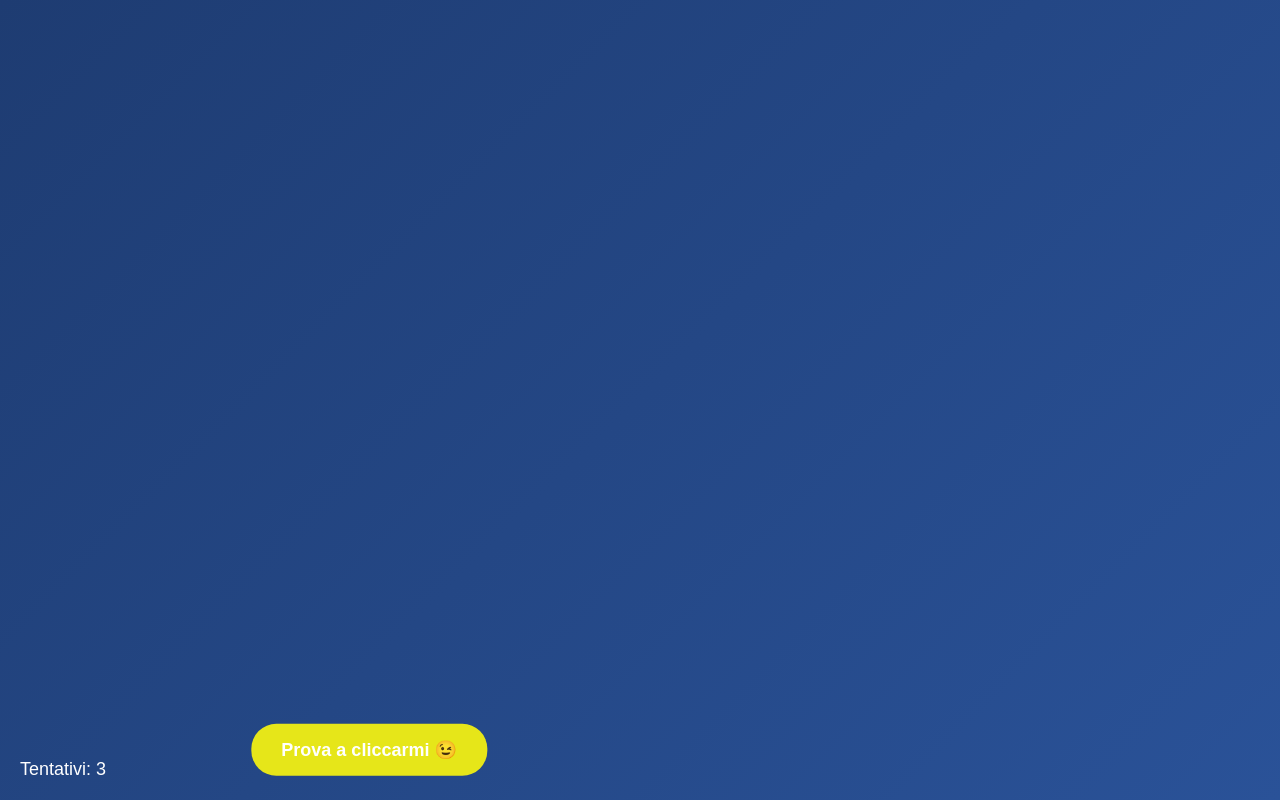
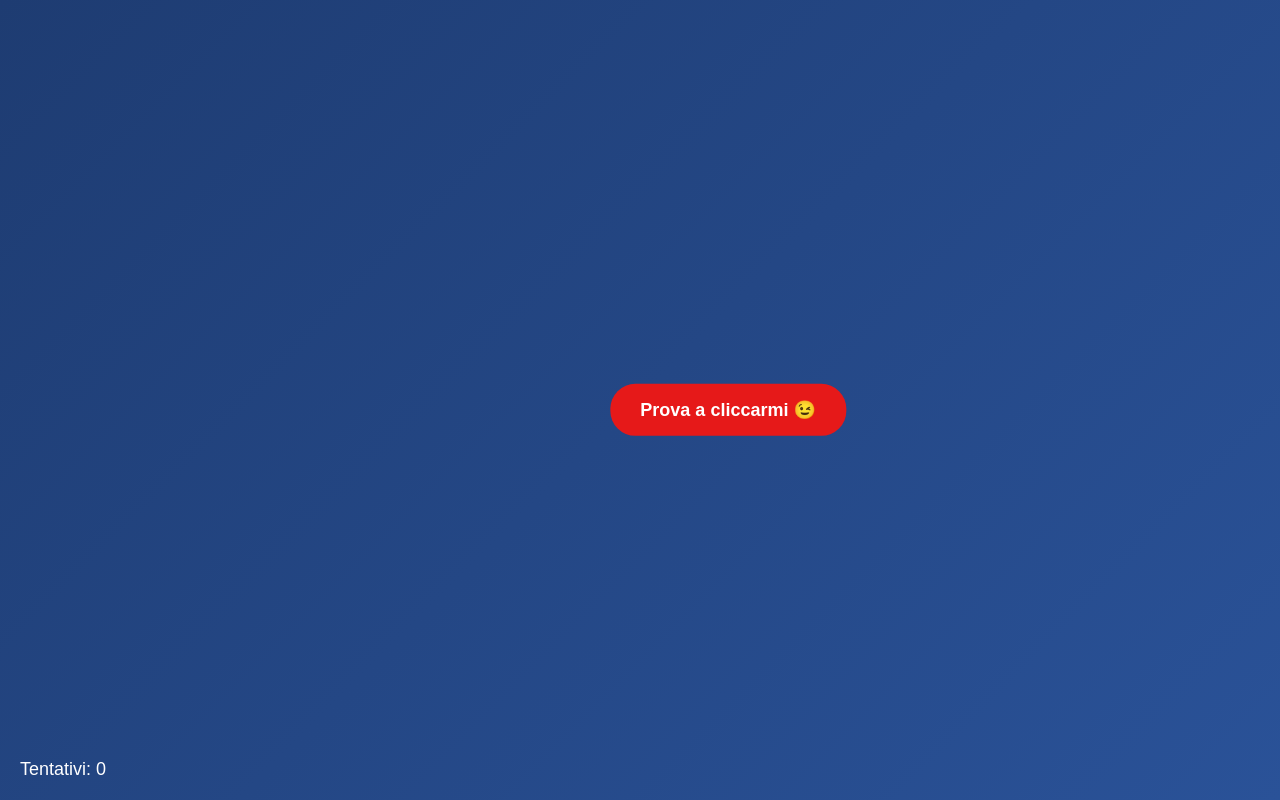
Before and after one commit to solomontaiwo/casual-contact-us, a React (Create React App) app: page / in a window 1280 px wide. Built offline with nearby package versions, Linux system fonts and the light colour scheme.

Commit message:
tentativi

```diff
--- a/src/App.js
+++ b/src/App.js
@@ -23,7 +23,7 @@ const App = () => {
     };
   }, []);
 
-  const moveButton = () => {
+  const calculateNewPosition = () => {
     if (buttonRef.current && containerRef.current) {
       const buttonRect = buttonRef.current.getBoundingClientRect();
       const containerRect = containerRef.current.getBoundingClientRect();
@@ -34,13 +34,18 @@ const App = () => {
       const newX = Math.max(0, Math.min(maxX, Math.random() * maxX));
       const newY = Math.max(0, Math.min(maxY, Math.random() * maxY));
 
-      setPosition({ x: newX, y: newY });
-      setClickCount(prevCount => prevCount + 1);
+      return { x: newX, y: newY };
     }
+    return { x: 0, y: 0 };
+  };
+
+  const moveButton = () => {
+    setPosition(calculateNewPosition());
+    setClickCount(prevCount => prevCount + 1);
   };
 
   useEffect(() => {
-    moveButton();
+    setPosition(calculateNewPosition());
   }, [windowSize]);
 
   const buttonVariants = {
```
